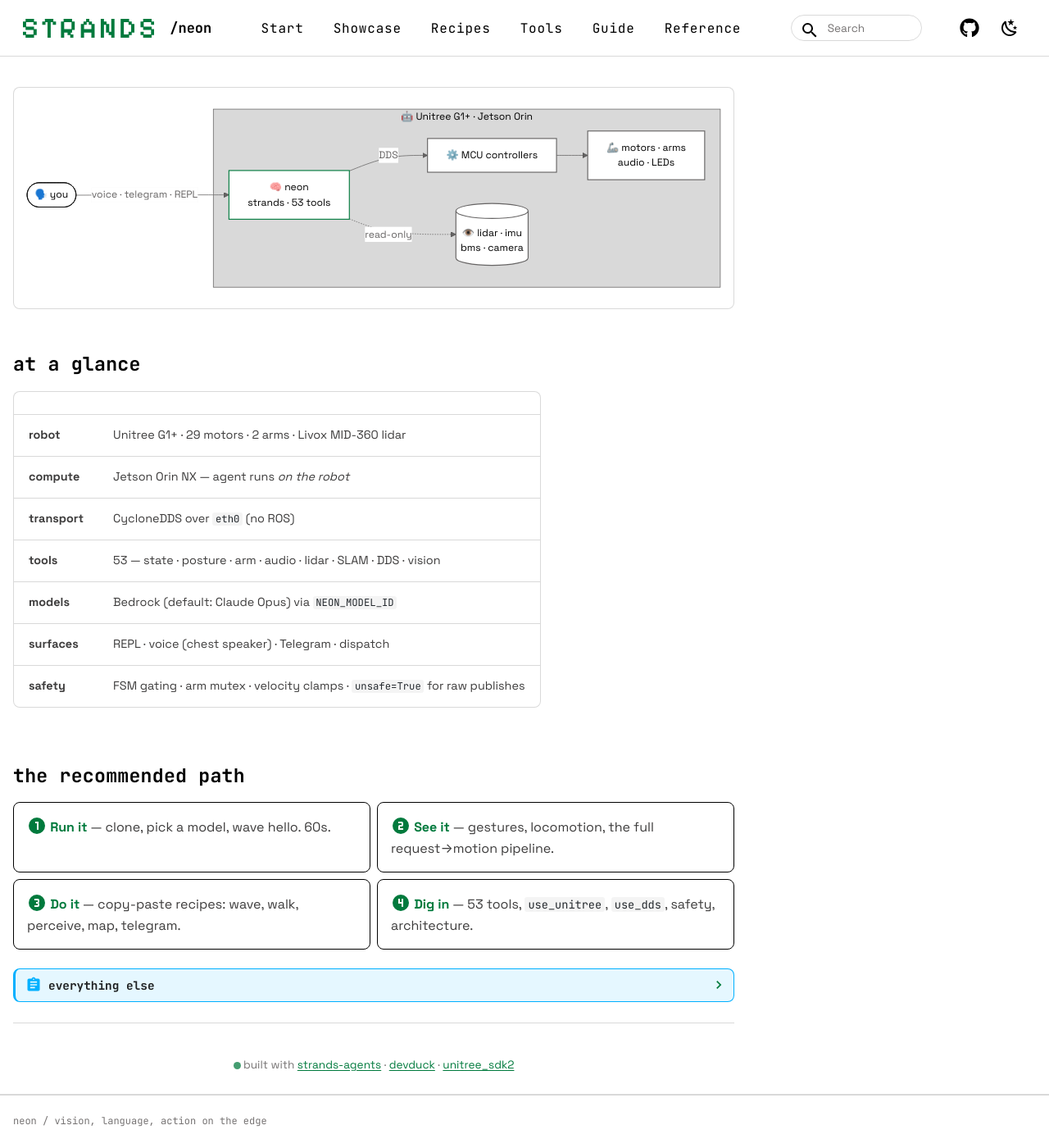
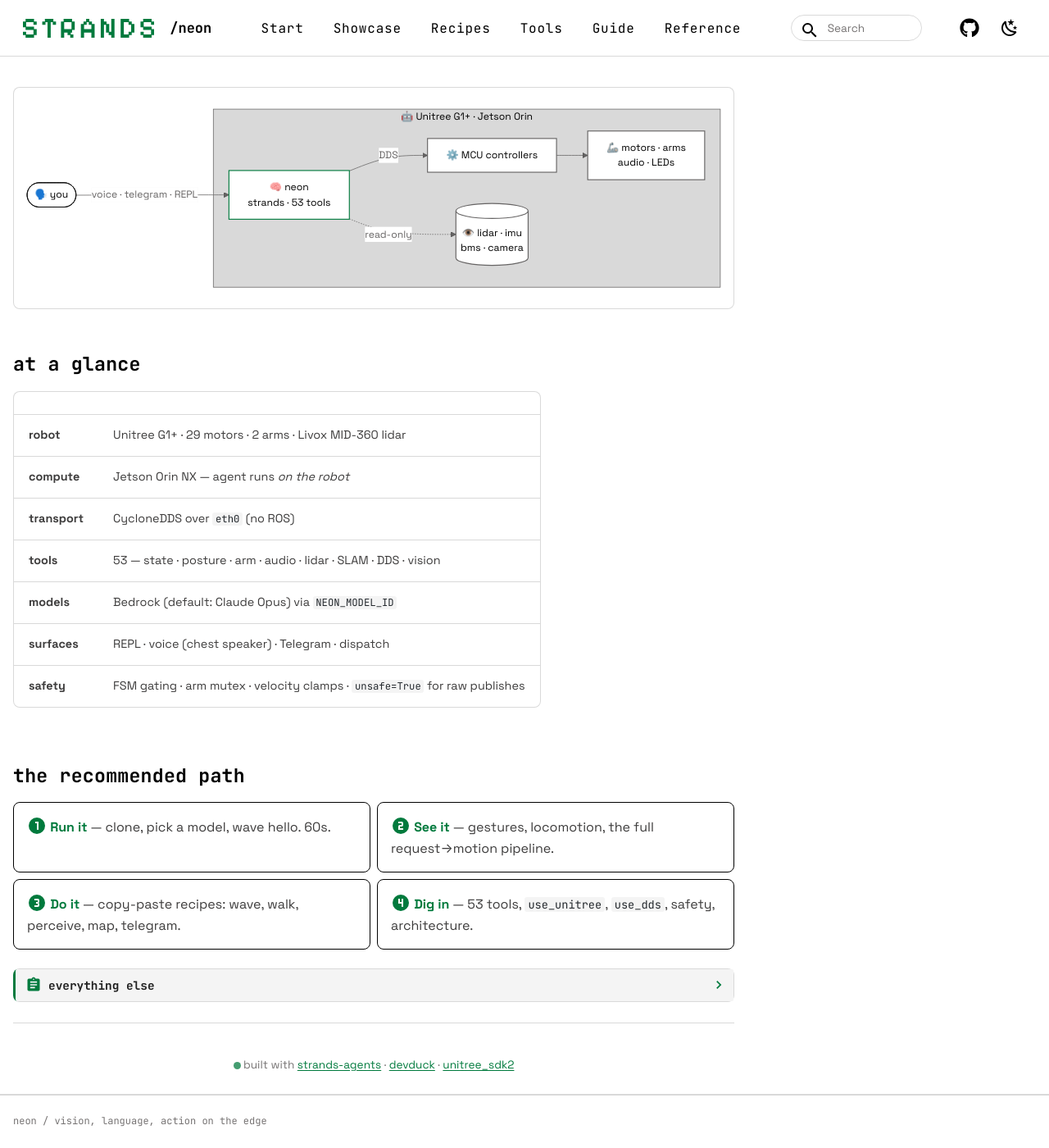
Before and after one commit to cagataycali/neon-the-g1, an MkDocs documentation site: the page built from docs/index.md, in a window 1280 px wide and 1400 px high, scrolled down 1378 px. Shown: the whole window at 82% size. Built offline with MkDocs 1.6.1 and Material for MkDocs 9.7.7, drawn with Linux system fonts in a browser that asks for light colours; comment, search, counter and statistics services are not loaded.

Commit message:
a11y + palette: admonitions outrank Material's per-type colours, search dialog and progress bar carry names, GitHub Dark comment grey at 4.6:1; axe 0 serious on 4 pages x 2 schemes

```diff
--- a/docs/javascripts/motion.js
+++ b/docs/javascripts/motion.js
@@ -3,7 +3,8 @@
  *   - the content column fades in after an instant-navigation swap (never on the first paint),
  *   - the landing's stat pills count up once when they scroll into view,
  *   - the "On this page" bar travels to the active entry,
- *   - the theme toggle cross-fades through the View Transitions API where the browser has it.
+ *   - the theme toggle cross-fades through the View Transitions API where the browser has it,
+ *   - and, not a motion, the instant-navigation progress bar gets an accessible name.
  * Everything here is skipped under prefers-reduced-motion, and every hook re-runs on Material's
  * document$ so it survives instant navigation. No fetches, no layout reads in a loop, no timers
  * that outlive their element.
@@ -74,7 +75,12 @@
     }, true);
   }
 
-  function run() { enter(); countUp(); tocBar(); themeFade(); }
+  function names() {
+    // Material's instant-navigation progress bar is a nameless progressbar (axe aria-progressbar-name).
+    for (const bar of document.querySelectorAll(".md-progress:not([aria-label])")) bar.setAttribute("aria-label", "Loading");
+  }
+
+  function run() { enter(); countUp(); tocBar(); themeFade(); names(); }
   if (window.document$?.subscribe) window.document$.subscribe(run);
   else if (document.readyState === "loading") document.addEventListener("DOMContentLoaded", run);
   else run();
--- /dev/null
+++ b/docs/overrides/partials/search.html
@@ -0,0 +1,40 @@
+{#- Material 9.5 partials/search.html with one change: the dialog carries an accessible name (axe aria-dialog-name). -#}
+<div class="md-search" data-md-component="search" role="dialog" aria-label="{{ lang.t('search') }}">
+  <label class="md-search__overlay" for="__search"></label>
+  <div class="md-search__inner" role="search">
+    <form class="md-search__form" name="search">
+      <input type="text" class="md-search__input" name="query" aria-label="{{ lang.t('search.placeholder') }}" placeholder="{{ lang.t('search.placeholder') }}" autocapitalize="off" autocorrect="off" autocomplete="off" spellcheck="false" data-md-component="search-query" required>
+      <label class="md-search__icon md-icon" for="__search">
+        {% set icon = config.theme.icon.search or "material/magnify" %}
+        {% include ".icons/" ~ icon ~ ".svg" %}
+        {% set icon = config.theme.icon.previous or "material/arrow-left" %}
+        {% include ".icons/" ~ icon ~ ".svg" %}
+      </label>
+      <nav class="md-search__options" aria-label="{{ lang.t('search') }}">
+        {% if "search.share" in features %}
+          <a href="javascript:void(0)" class="md-search__icon md-icon" title="{{ lang.t('search.share') }}" aria-label="{{ lang.t('search.share') }}" data-clipboard data-clipboard-text="" data-md-component="search-share" tabindex="-1">
+            {% set icon = config.theme.icon.share or "material/share-variant" %}
+            {% include ".icons/" ~ icon ~ ".svg" %}
+          </a>
+        {% endif %}
+        <button type="reset" class="md-search__icon md-icon" title="{{ lang.t('search.reset') }}" aria-label="{{ lang.t('search.reset') }}" tabindex="-1">
+          {% set icon = config.theme.icon.close or "material/close" %}
+          {% include ".icons/" ~ icon ~ ".svg" %}
+        </button>
+      </nav>
+      {% if "search.suggest" in features %}
+        <div class="md-search__suggest" data-md-component="search-suggest"></div>
+      {% endif %}
+    </form>
+    <div class="md-search__output">
+      <div class="md-search__scrollwrap" tabindex="0" data-md-scrollfix>
+        <div class="md-search-result" data-md-component="search-result">
+          <div class="md-search-result__meta">
+            {{ lang.t("search.result.initializer") }}
+          </div>
+          <ol class="md-search-result__list" role="presentation"></ol>
+        </div>
+      </div>
+    </div>
+  </div>
+</div>
--- a/docs/stylesheets/neon.css
+++ b/docs/stylesheets/neon.css
@@ -90,7 +90,7 @@
   --md-code-hl-color: rgba(0, 204, 96, 0.16);
   --md-code-hl-keyword-color: #f97583; --md-code-hl-operator-color: #f97583; --md-code-hl-string-color: #9ecbff;
   --md-code-hl-function-color: #b392f0; --md-code-hl-number-color: #79b8ff; --md-code-hl-constant-color: #79b8ff;
-  --md-code-hl-special-color: #ffab70; --md-code-hl-generic-color: #85e89d; --md-code-hl-comment-color: #6a737d;
+  --md-code-hl-special-color: #ffab70; --md-code-hl-generic-color: #85e89d; --md-code-hl-comment-color: #8b949e; /* GitHub Dark comment grey lifted to 4.6:1 on #24292e */
   --md-code-hl-name-color: var(--md-code-fg-color); --md-code-hl-variable-color: var(--md-code-fg-color); --md-code-hl-punctuation-color: var(--md-code-fg-color);
   --md-typeset-color: #b6b6b6;
   --md-typeset-kbd-color: var(--sr-charcoal-1);
@@ -360,11 +360,12 @@
 .md-typeset :is(h2, h3).danger::before { background: var(--sr-fg); }
 
 /* Admonitions flat and outlined; the accent is the green except for warnings, which take the amber. */
-.md-typeset .admonition, .md-typeset details { border: 1px solid var(--md-default-fg-color--lightest); border-left: 3px solid var(--sr-accent); font-size: 0.72rem; }
-.md-typeset .admonition-title, .md-typeset summary { background: var(--sr-chip-bg); font-family: var(--sr-mono); font-weight: 600; }
-.md-typeset .admonition-title::before, .md-typeset summary::before, .md-typeset summary::after { background-color: var(--sr-accent); }
-.md-typeset :is(.admonition, details):is(.warning, .danger, .failure, .bug, .caution, .attention) { border-left-color: var(--sr-warn); }
-.md-typeset :is(.warning, .danger, .failure, .bug, .caution, .attention) > :is(.admonition-title, summary)::before { background-color: var(--sr-warn); }
+/* [class] lifts these to the specificity of Material's per-type rules (.admonition.note, .note > .admonition-title), so every type reads the same. */
+.md-typeset :is(.admonition, details)[class] { border: 1px solid var(--md-default-fg-color--lightest); border-left: 3px solid var(--sr-accent); font-size: 0.72rem; }
+.md-typeset [class] > :is(.admonition-title, summary) { background: var(--sr-chip-bg); font-family: var(--sr-mono); font-weight: 600; }
+.md-typeset [class] > :is(.admonition-title, summary)::before, .md-typeset [class] > summary::after { background-color: var(--sr-accent); }
+.md-typeset :is(.admonition, details):is(.warning, .danger, .failure, .bug, .caution, .attention)[class] { border-left-color: var(--sr-warn); }
+.md-typeset :is(.warning, .danger, .failure, .bug, .caution, .attention)[class] > :is(.admonition-title, summary)::before { background-color: var(--sr-warn); }
 
 /* Media, mermaid, tables, misc chrome. */
 .md-typeset img, .md-typeset video { border: 1px solid var(--md-default-fg-color--lightest); border-radius: var(--sr-radius); }
--- a/mkdocs.yml
+++ b/mkdocs.yml
@@ -17,7 +17,7 @@
 
 extra_javascript:
   # mermaid fences are rendered by Material itself (pre.mermaid), themed by the --md-mermaid-* tokens in neon.css
-  - javascripts/motion.js?v=1
+  - javascripts/motion.js?v=2
 
 nav:
   - Home: index.md
```
